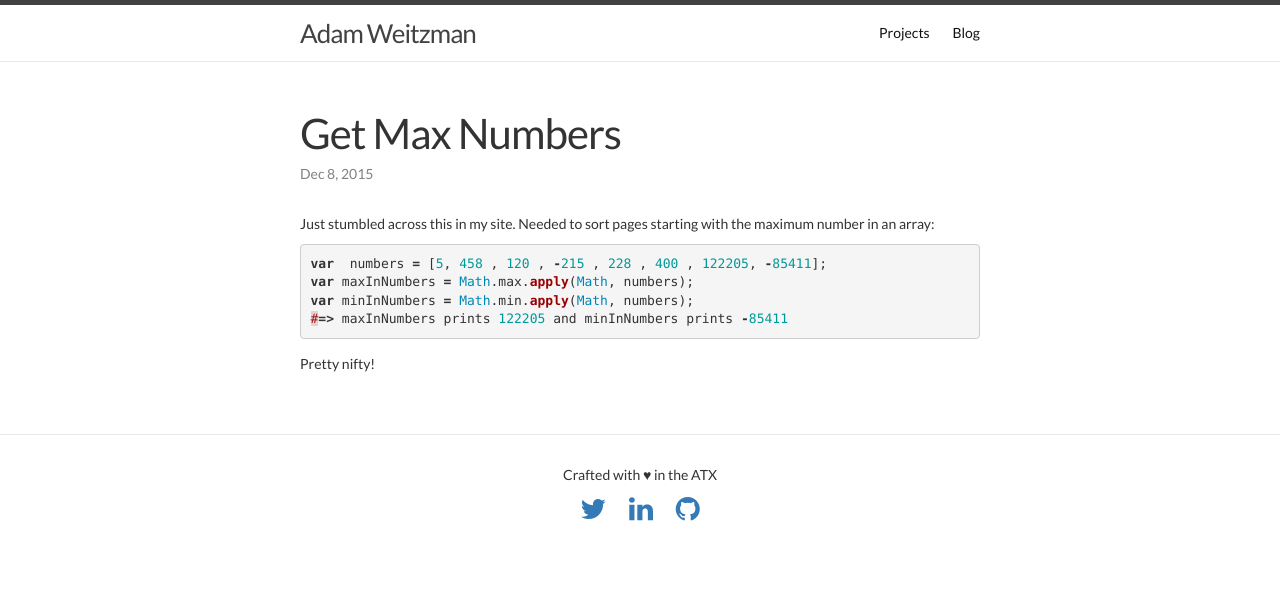
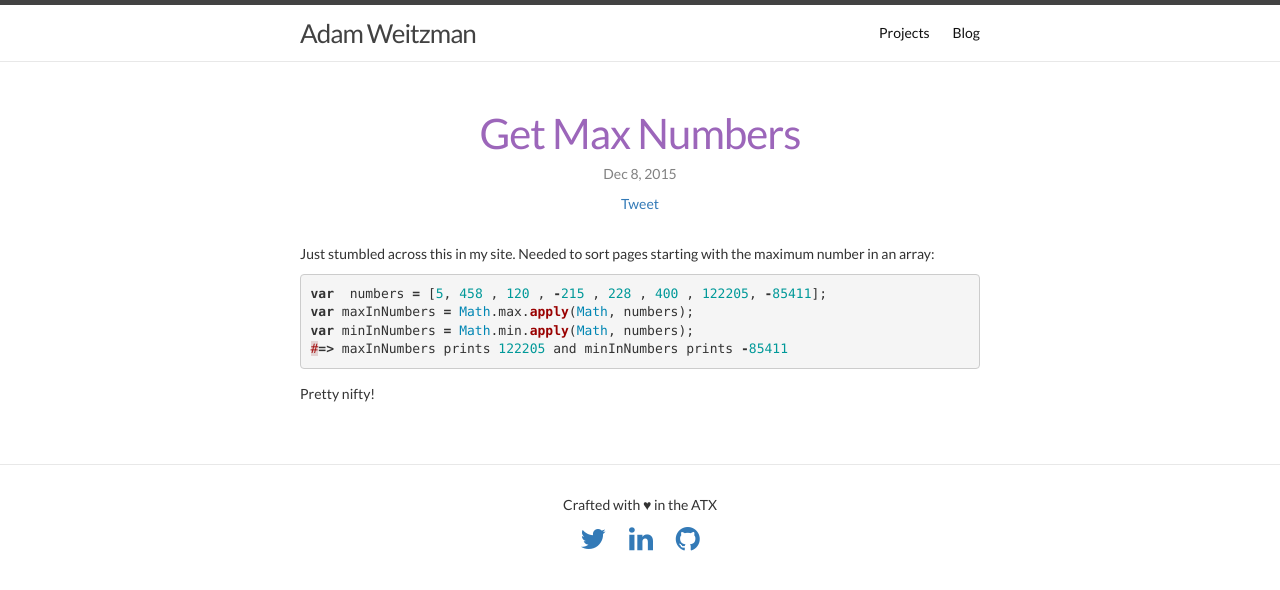
Before and after one commit to adamcweitzman/portfolio-blog, a Jekyll site: the page built from _posts/2015-12-08-Get-Max-Numbers.markdown, in a window 1280 px wide. Shown: the top 590 px of the page. Built offline with Jekyll 4.4.1, drawn with Linux system fonts in a browser that asks for light colours; nearby versions of some CDN libraries; comment, search, counter and statistics services are not loaded.

```diff
--- a/_layouts/post.html
+++ b/_layouts/post.html
@@ -3,9 +3,11 @@ layout: default
 ---
 <article class="post" itemscope itemtype="http://schema.org/BlogPosting">
 
-  <header class="post-header">
-    <h1 class="post-title" itemprop="name headline">{{ page.title }}</h1>
-    <p class="post-meta"><time datetime="{{ page.date | date_to_xmlschema }}" itemprop="datePublished">{{ page.date | date: "%b %-d, %Y" }}</time>{% if page.author %} • <span itemprop="author" itemscope itemtype="http://schema.org/Person"><span itemprop="name">{{ page.author }}</span></span>{% endif %}</p>
+  <header class="post-header text-center" id="title">
+	    <h1 class="post-title" itemprop="name headline">{{ page.title }}</h1>
+	    <p class="post-meta"><time datetime="{{ page.date | date_to_xmlschema }}" itemprop="datePublished">{{ page.date | date: "%b %-d, %Y" }}</time>{% if page.author %} • <span itemprop="author" itemscope itemtype="http://schema.org/Person"><span itemprop="name">{{ page.author }}</span></span>{% endif %}</p>
+	    <a href="https://twitter.com/share" class="twitter-share-button"{count} data-via="adam_weitzman">Tweet</a>
+		<script>!function(d,s,id){var js,fjs=d.getElementsByTagName(s)[0],p=/^http:/.test(d.location)?'http':'https';if(!d.getElementById(id)){js=d.createElement(s);js.id=id;js.src=p+'://platform.twitter.com/widgets.js';fjs.parentNode.insertBefore(js,fjs);}}(document, 'script', 'twitter-wjs');</script>
   </header>
 
   <div class="post-content" itemprop="articleBody">
--- a/_posts/2015-12-08-Get-Max-Numbers.markdown
+++ b/_posts/2015-12-08-Get-Max-Numbers.markdown
@@ -4,6 +4,7 @@ title:  "Get Max Numbers"
 date:   2015-12-08 16:35:34 -0600
 categories: jekyll update
 blog: true
+description: Just stumbled across this in my site. Needed to sort pages starting with the maximum number in an array...
 ---
 Just stumbled across this in my site. Needed to sort pages starting with the maximum number in an array:
 
```
